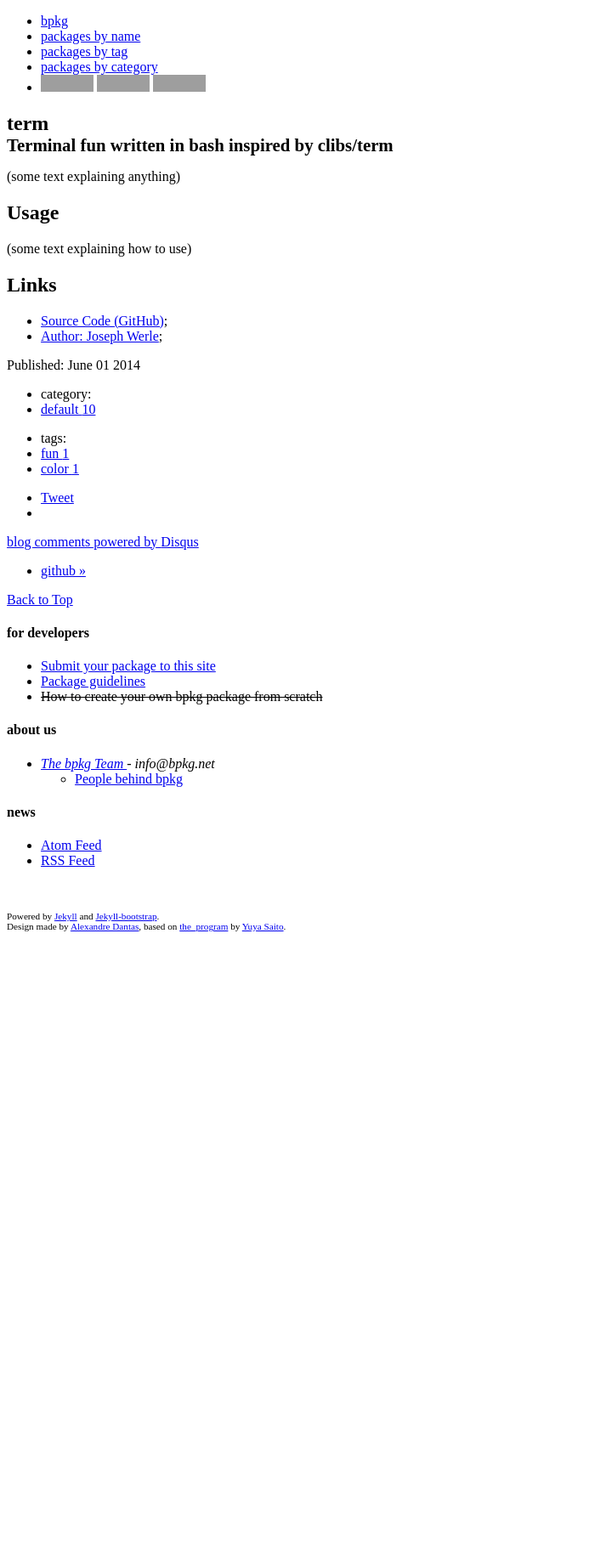
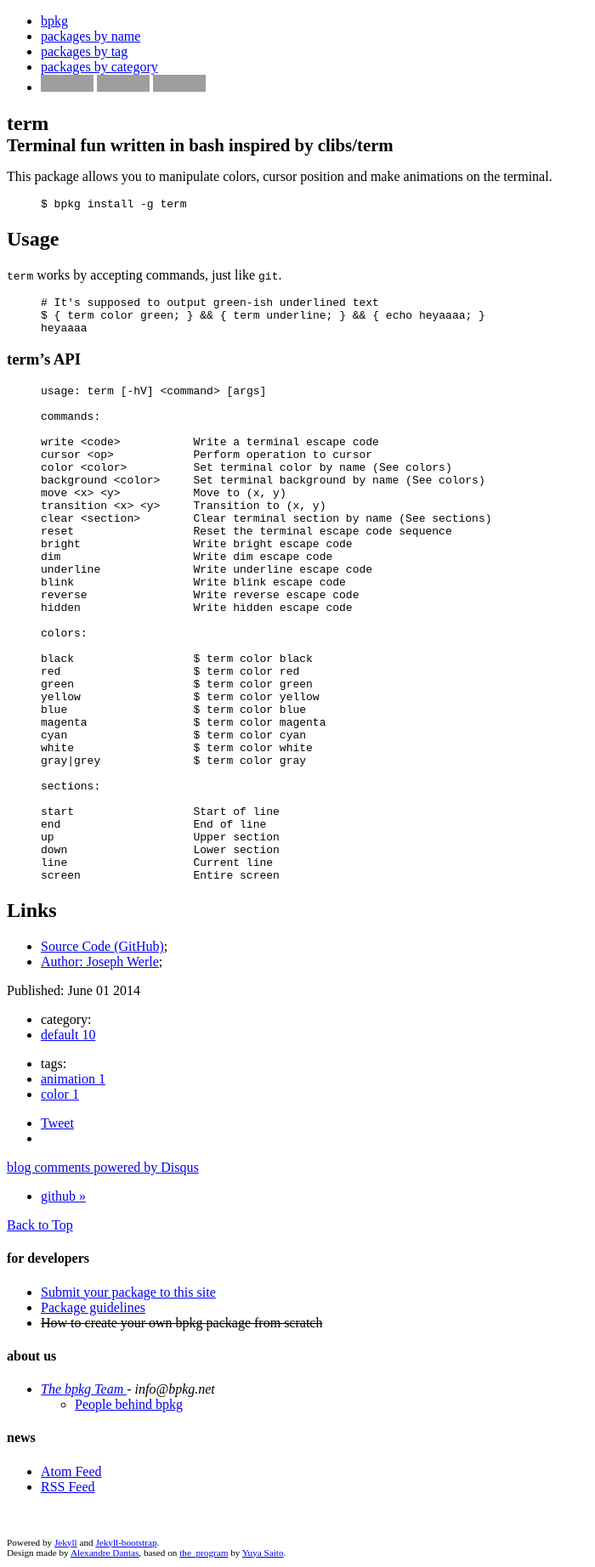
Before and after one commit to bpkg/bpkg.github.io, a Jekyll site: the page built from _posts/2014-06-01-term.md, in a window 1280 px wide. Shown: the whole page at 85% size, without its empty margins (0-700 px from the left). Built offline with Jekyll 4.4.1, drawn with Linux system fonts in a browser that asks for light colours; comment, search, counter and statistics services are not loaded; before the commit the page ends 1107 px from its top, so only the background shows below that; grey boxes are pictures that could not be loaded.

Commit message:
Updated package `term`

```diff
--- a/_posts/2014-06-01-term.md
+++ b/_posts/2014-06-01-term.md
@@ -3,15 +3,69 @@ layout: post
 title: "term"
 description: "Terminal fun written in bash inspired by clibs/term"
 category: default
-tags: [fun, color]
+tags: [animation, color]
 ---
 {% include JB/setup %}
 
-(some text explaining anything)
+This package allows you to manipulate colors, cursor position and make animations on the terminal.
+
+{% highlight bash %}
+$ bpkg install -g term
+{% endhighlight %}
 
 ## Usage
 
-(some text explaining how to use)
+`term` works by accepting commands, just like `git`.
+
+{% highlight bash %}
+# It's supposed to output green-ish underlined text
+$ { term color green; } && { term underline; } && { echo heyaaaa; }
+heyaaaa
+{% endhighlight %}
+
+### term's API
+
+{% highlight bash %}
+usage: term [-hV] <command> [args]
+
+commands:
+
+write <code>           Write a terminal escape code
+cursor <op>            Perform operation to cursor
+color <color>          Set terminal color by name (See colors)
+background <color>     Set terminal background by name (See colors)
+move <x> <y>           Move to (x, y)
+transition <x> <y>     Transition to (x, y)
+clear <section>        Clear terminal section by name (See sections)
+reset                  Reset the terminal escape code sequence
+bright                 Write bright escape code
+dim                    Write dim escape code
+underline              Write underline escape code
+blink                  Write blink escape code
+reverse                Write reverse escape code
+hidden                 Write hidden escape code
+
+colors:
+
+black                  $ term color black
+red                    $ term color red
+green                  $ term color green
+yellow                 $ term color yellow
+blue                   $ term color blue
+magenta                $ term color magenta
+cyan                   $ term color cyan
+white                  $ term color white
+gray|grey              $ term color gray
+
+sections:
+
+start                  Start of line
+end                    End of line
+up                     Upper section
+down                   Lower section
+line                   Current line
+screen                 Entire screen
+{% endhighlight %}
 
 ## Links
 
```
